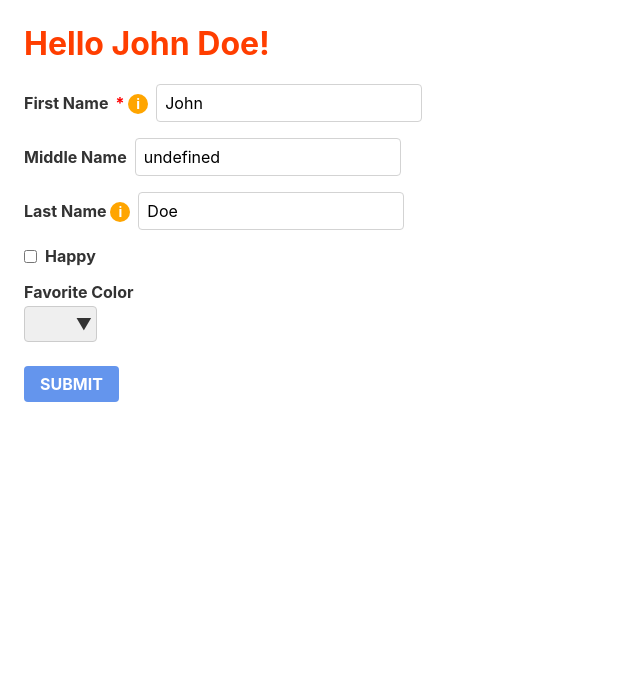
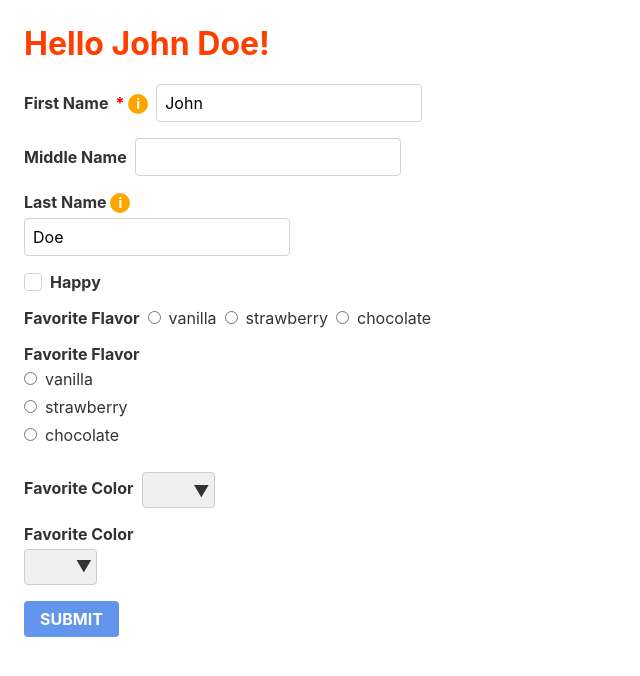
Before and after one commit to mvolkmann/oci-svelte-components, a Svelte app: page / in a window 1280 px wide. Shown: the top 676 px of the page, without its empty margins (0-640 px from the left). Built offline with nearby package versions, Linux system fonts and the light colour scheme.

Commit message:
progress

```diff
--- a/src/App.svelte
+++ b/src/App.svelte
@@ -2,12 +2,14 @@
   import get from 'lodash/get';
   import Button from './Button.svelte';
   import LabeledInput from './LabeledInput.svelte';
+  import LabeledRadioButtons from './LabeledRadioButtons.svelte';
   import LabeledSelect from './LabeledSelect.svelte';
   import {globalStore, setState} from './stores';
 
-  const colorPath = 'user.profile.favoriteColor';
+  const colorPath = 'user.favoriteColor';
   const firstNamePath = 'user.profile.firstName';
-  const happyPath = 'user.profile.happy';
+  const flavorPath = 'user.favoriteFlavor';
+  const happyPath = 'user.happy';
   const lastNamePath = 'user.profile.lastName';
   const middleNamePath = 'user.profile.middleName';
 
@@ -20,6 +22,7 @@
   $: console.log('App.svelte: $globalStore =', $globalStore);
 
   const colorOptions = ['red', 'green', 'blue'];
+  const flavorOptions = ['vanilla', 'strawberry', 'chocolate'];
 
   function handleSubmit() {
     alert('got submit');
@@ -43,9 +46,28 @@
       info={'This is\na **fancy** pants\n tooltip.'}
       label="Last Name"
       placeholder="Last Name"
-      statePath={lastNamePath} />
+      statePath={lastNamePath}
+      vertical />
 
     <LabeledInput label="Happy" statePath={happyPath} type="checkbox" />
+
+    <LabeledRadioButtons
+      label="Favorite Flavor"
+      name="flavor"
+      options={flavorOptions}
+      statePath={flavorPath} />
+
+    <LabeledRadioButtons
+      label="Favorite Flavor"
+      name="flavor2"
+      options={flavorOptions}
+      statePath={flavorPath}
+      vertical />
+
+    <LabeledSelect
+      label="Favorite Color"
+      options={colorOptions}
+      statePath={colorPath} />
 
     <LabeledSelect
       label="Favorite Color"
--- a/src/Info.svelte
+++ b/src/Info.svelte
@@ -35,7 +35,7 @@
     }
   }
 
-  const cn = 'info' + (className ? ' ' + className : '');
+  const classes = 'info' + (className ? ' ' + className : '');
   const outerStyle = {'--size': CIRCLE_SIZE};
 
   let textStyle = {};
@@ -65,7 +65,7 @@
   const lines = text.split('\n');
 </script>
 
-<div class={cn} style={getStyleString(outerStyle)}>
+<div class={classes} style={getStyleString(outerStyle)}>
   <div class="circle" on:click={toggleTip}>i</div>
   <div
     class="text"
--- a/src/Label.svelte
+++ b/src/Label.svelte
@@ -2,18 +2,17 @@
   import Info from './Info.svelte';
 
   export let className = '';
+  export let id = '';
   export let info = '';
   export let required = false;
   export let text;
   export let vertical = false;
 
-  const cn =
-    'label' +
-    (className ? ' ' + className : '') +
-    (vertical ? ' vertical' : '');
+  const classes =
+    (className ? className : '') + (vertical ? ' vertical' : '');
 </script>
 
-<label class={cn}>
+<label class={classes} for={id}>
   <div>
     {text}
     {#if required}
@@ -27,7 +26,7 @@
 </label>
 
 <style lang="scss">
-  .label {
+  label {
     font-size: var(--label-font-size, 1rem);
     font-weight: var(--label-font-weight, bold);
   }
--- a/src/Labeled.svelte
+++ b/src/Labeled.svelte
@@ -3,6 +3,7 @@
   import Label from './Label.svelte';
 
   export let className = '';
+  export let id = '';
   export let info = '';
   export let label;
   export let onLeft = true;
@@ -14,7 +15,7 @@
   let focus = false;
   let ref;
 
-  const cn =
+  $: classes =
     'labeled' +
     (className ? ' ' + className : '') +
     (focus ? ' focus' : '') +
@@ -23,9 +24,9 @@
   if (width) style.width = width;
 </script>
 
-<div bind:this={ref} class={cn}>
+<div bind:this={ref} class={classes}>
   {#if onLeft}
-    <Label {required} text={label}>
+    <Label {id} {required} text={label}>
       {#if info}
         <Info text={info} />
       {/if}
@@ -35,7 +36,7 @@
   <slot />
 
   {#if !onLeft}
-    <Label {required} text={label}>
+    <Label {id} {required} text={label}>
       {#if info}
         <Info text={info} />
       {/if}
--- a/src/LabeledInput.svelte
+++ b/src/LabeledInput.svelte
@@ -13,17 +13,27 @@
   export let statePath = '';
   export let style = {};
   export let type = 'text';
-  export let value = '';
   export let vertical = false;
   export let width = '';
 
   const dispatch = createEventDispatcher();
 
-  let focus = false;
+  const id = 'labeled-input-' + Date.now();
   let invalid = false;
+  let props;
   let ref;
+  let value;
 
-  if (statePath) value = get($globalStore, statePath);
+  $: {
+    if (statePath) value = get($globalStore, statePath);
+    console.log('LabeledInput.svelte x: value =', value);
+    props = {value};
+    if (type !== 'checkbox') {
+      if (minLength) props.minLength = minLength;
+      if (placeholder) props.placeholder = placeholder;
+    }
+  }
+  $: console.log('LabeledInput.svelte x: props =', props);
 
   $: if (ref) {
     const invalidElement = ref.querySelector(':invalid');
@@ -31,40 +41,35 @@
   }
 
   function handleInput(event) {
-    const {value} = event.target;
+    let {value} = event.target;
+    console.log('LabeledInput.svelte handleInput: value =', value);
+    if (type === 'checkbox') value = value === 'on';
     if (statePath) setState(statePath, value);
     dispatch('input', value);
   }
 
   const onLeft = type !== 'checkbox' && type !== 'radio';
 
-  $: cn =
+  $: classes =
     (className ? ' ' + className : '') +
-    (focus ? ' focus' : '') +
     (value && invalid ? ' invalid' : '') +
     (vertical ? ' vertical' : '');
 
   if (width) style.width = width;
-
-  const props = {};
-  if (minLength) props.minLength = minLength;
 
   if (type === 'date') {
     style.paddingBottom = style.paddingTop = '5px';
   }
 </script>
 
-<Labeled {info} {label} {onLeft} {required} {vertical}>
+<Labeled {id} {info} {label} {onLeft} {required} {vertical}>
   <input
-    class={cn}
+    class={classes}
+    {id}
     on:input={handleInput}
-    on:blur={() => (focus = false)}
-    on:focus={() => (focus = true)}
-    {placeholder}
     {required}
     {style}
     {type}
-    {value}
     {...props} />
 </Labeled>
 
@@ -77,8 +82,22 @@
     margin-left: 0.5rem;
     padding: 0.5rem;
 
-    &.focus {
-      outline: solid var(--secondary-color) 2px;
+    &[type='checkbox'] {
+      appearance: none;
+      -moz-appearance: none;
+      -webkit-appearance: none;
+      position: relative;
+
+      &:checked:after {
+        content: '\2714';
+        position: absolute;
+        left: 1px;
+        bottom: 0;
+      }
+    }
+
+    &:focus {
+      outline-color: var(--secondary-color);
     }
 
     &.invalid {
@@ -94,11 +113,15 @@
     &[type='checkbox'],
     &[type='radio'] {
       margin-left: 0;
+
+      &:focus {
+        outline: solid var(--secondary-color) 2px;
+      }
     }
 
     &.vertical {
       margin-left: 0;
-      margin-top: 0.2rem;
+      margin-top: 0.3rem;
     }
   }
 </style>
--- /dev/null
+++ b/src/LabeledRadioButtons.svelte
@@ -0,0 +1,100 @@
+<script>
+  import Labeled from './Labeled.svelte';
+  import get from 'lodash/get';
+  import {createEventDispatcher} from 'svelte';
+  import {globalStore, setState} from './stores';
+
+  export let className = '';
+  export let info = '';
+  export let label;
+  export let name;
+  export let options;
+  export let required = false;
+  export let statePath = '';
+  export let vertical = false;
+
+  const dispatch = createEventDispatcher();
+
+  let invalid = false;
+  let value;
+
+  $: if (statePath) value = get($globalStore, statePath);
+
+  const getOptionValue = option =>
+    typeof option === 'string' ? option : option.value;
+
+  function handleInput(event) {
+    const {value} = event.target;
+    if (statePath) setState(statePath, value);
+    dispatch('input', value);
+  }
+
+  $: classes =
+    (className ? ' ' + className : '') +
+    (value && invalid ? ' invalid' : '');
+
+  const containerClasses = 'container' + (vertical ? ' vertical' : '');
+</script>
+
+<Labeled className={classes} {info} {label} {required} {vertical}>
+  <div class={containerClasses}>
+    {#each options as option, index}
+      <div class="option">
+        <input
+          checked={value === (typeof option === 'string' ? option : option.value)}
+          id={name + index}
+          {name}
+          on:input={handleInput}
+          type="radio"
+          value={typeof option === 'string' ? option : option.value} />
+        <label for={name + index}>
+          {typeof option === 'string' ? option : option.label}
+        </label>
+      </div>
+    {/each}
+  </div>
+</Labeled>
+
+<style lang="scss">
+  .container {
+    display: inline-flex;
+    align-items: center;
+
+    .option {
+      display: flex;
+      align-items: center;
+    }
+
+    &.vertical {
+      flex-direction: column;
+      align-items: flex-start;
+
+      margin-left: 0;
+      margin-top: 0.3rem;
+
+      .option {
+        margin-bottom: 0.5rem;
+      }
+    }
+  }
+
+  input {
+    font-size: 1rem;
+    margin-bottom: 0;
+    margin-left: 0.5rem;
+
+    &:focus {
+      outline: solid var(--secondary-color) 2px;
+    }
+  }
+
+  label {
+    margin-left: 0.5rem;
+  }
+
+  .vertical {
+    input:first-of-type {
+      margin-left: 0;
+    }
+  }
+</style>
--- a/src/LabeledSelect.svelte
+++ b/src/LabeledSelect.svelte
@@ -18,11 +18,10 @@
 
   const dispatch = createEventDispatcher();
 
-  let focus = false;
   let invalid = false;
   let ref;
 
-  if (statePath) value = get($globalStore, statePath);
+  $: if (statePath) value = get($globalStore, statePath);
 
   $: if (ref) {
     // Adjust the select width to accommodate
@@ -37,9 +36,8 @@
     dispatch('change', value);
   }
 
-  $: cn =
+  $: classes =
     (className ? ' ' + className : '') +
-    (focus ? ' focus' : '') +
     (value && invalid ? ' invalid' : '') +
     (vertical ? ' vertical' : '');
 
@@ -50,10 +48,8 @@
   <div class="container">
     <select
       bind:this={ref}
-      class={cn}
-      on:blur={() => (focus = false)}
+      class={classes}
       on:change={handleChange}
-      on:focus={() => (focus = true)}
       {required}
       {value}>
       <option value="">{placeholder}</option>
@@ -91,13 +87,14 @@
     border-radius: var(--border-radius, 0);
     font-size: 1rem;
     height: 36px;
+    margin-bottom: 0;
     margin-left: 0.5rem;
     margin-top: 0.2rem;
     position: relative;
     width: fit-content;
 
-    &.focus {
-      outline: solid var(--secondary-color) 2px;
+    &:focus {
+      outline-color: var(--secondary-color);
     }
 
     &:invalid {
@@ -109,7 +106,7 @@
       align-items: flex-start;
 
       margin-left: 0;
-      margin-top: 0.2rem;
+      margin-top: 0.3rem;
     }
   }
 </style>
```
Also changed, not shown: 1 other file (tests, documents, lock files or other folders).
